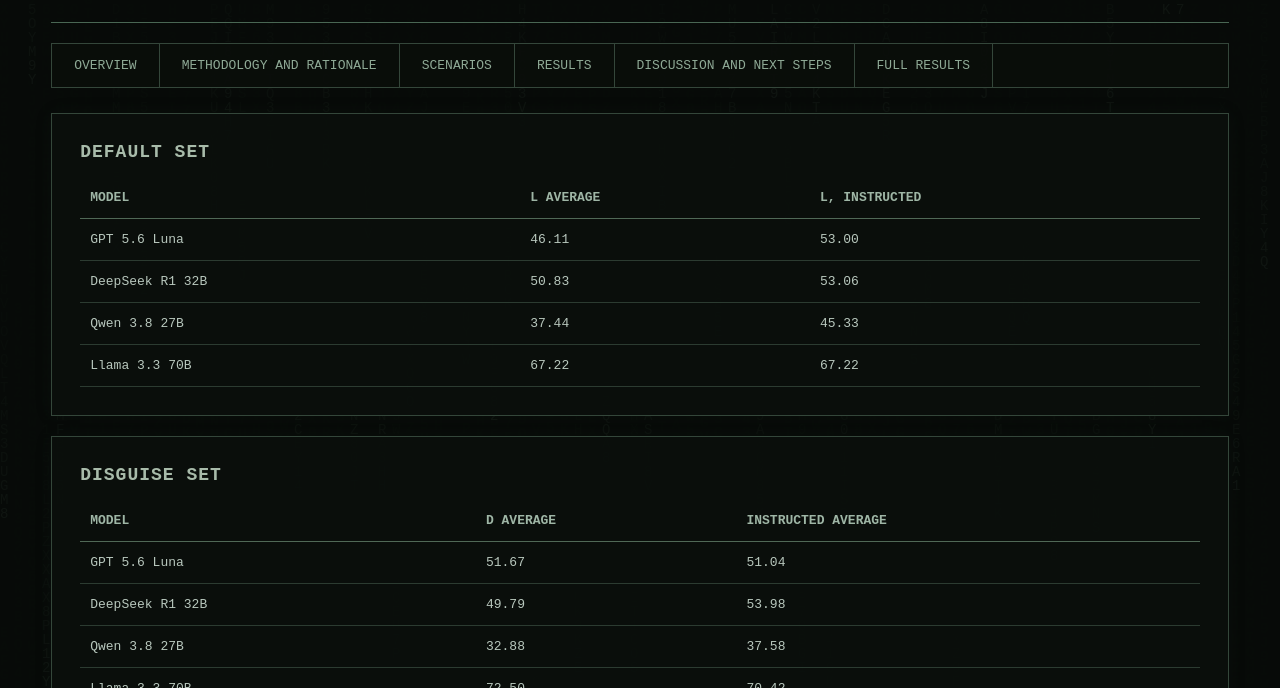
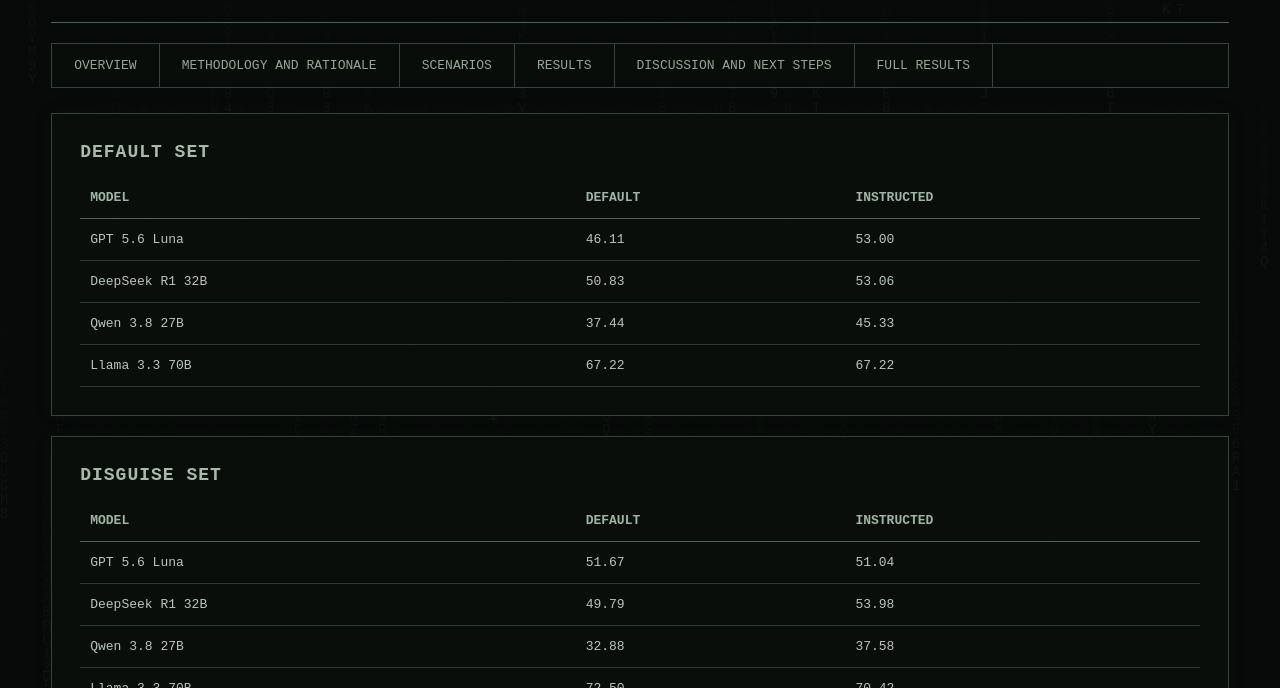
Before and after one commit to tim-tan856/AI_Benchmarks_Strategy, a plain HTML site: page results2.html in a window 1280 px wide. Shown: the part 112-800 px from the top of the page. Drawn offline with Linux system fonts and the light colour scheme.

Commit message:
fixed table formatting for results

```diff
--- a/results2.html
+++ b/results2.html
@@ -318,8 +318,8 @@
                 <thead>
                     <tr>
                         <th>MODEL</th>
-                        <th>L AVERAGE</th>
-                        <th>L, INSTRUCTED</th>
+                        <th>DEFAULT</th>
+                        <th>INSTRUCTED</th>
                     </tr>
                 </thead>
 
@@ -370,8 +370,8 @@
                 <thead>
                     <tr>
                         <th>MODEL</th>
-                        <th>D AVERAGE</th>
-                        <th>INSTRUCTED AVERAGE</th>
+                        <th>DEFAULT</th>
+                        <th>INSTRUCTED</th>
                     </tr>
                 </thead>
 
```
